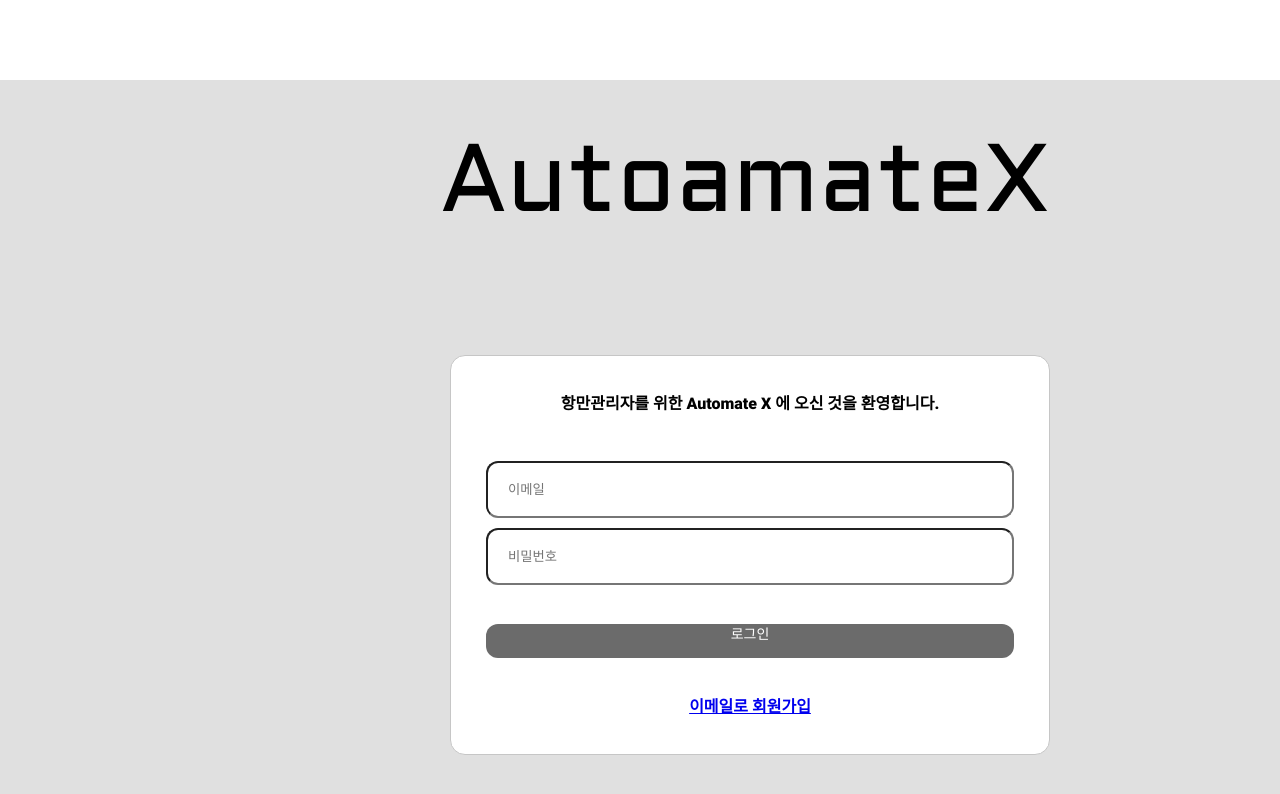
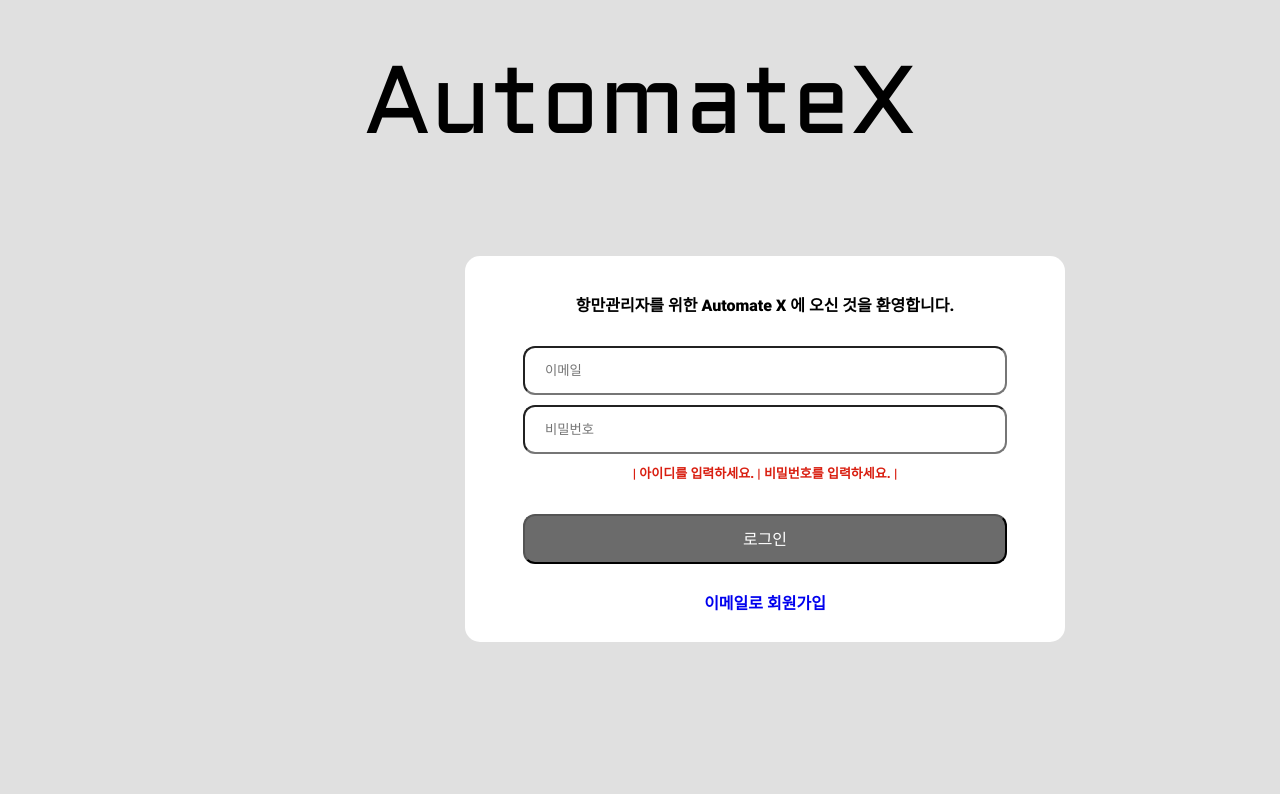
Before and after one commit to Stendhalsynd/ICT-23HP050-front, a React (Create React App) app: page /createAccountPage in a window 1280 px wide. Shown: the top 794 px of the page. Built offline with nearby package versions, Linux system fonts and the light colour scheme.

Commit message:
Update: #6-스타일컴포넌트로-수정

```diff
--- a/package.json
+++ b/package.json
@@ -11,7 +11,7 @@
     "react-responsive": "^9.0.2",
     "react-router-dom": "^6.14.1",
     "react-scripts": "5.0.1",
-    "styled-components": "^6.0.4",
+    "styled-components": "^6.0.5",
     "styled-reset": "^4.5.1",
     "web-vitals": "^2.1.4"
   },
--- a/src/component/button/Button.js
+++ b/src/component/button/Button.js
@@ -4,8 +4,11 @@ import colors from '../../config/Colors';
 const StyledButton = styled.button`
   border-radius: 12px;
   display: flex;
-  width: 100%;
-  padding: 10px 20px;
+  width: ${(props) => props.width};
+  height: ${(props) => props.height};
+  margin-top: ${(props) => props.marginTop};
+  matgin-left: ${(props) => props.marginLeft};
+  padding: 10px, 20px;
   justify-content: center;
   align-content: center;
   font: 500 14px normal var(--font-Roboto); // font-weight font-size font-style font-family
@@ -23,6 +26,12 @@ const StyledButton = styled.button`
     color: ${colors.gray};
     font: 400 16px normal; // font-weight font-size font-style
   `};
+
+  ${(props) => props.login && css `
+    padding-top: 10px;
+    margin-bottom: 20px;
+    font: 500 16px normal; // font-weight font-size font-style
+  `};
 `;
 
 function Button({text, children, ...props}) {
--- /dev/null
+++ b/src/component/button/InputButton.js
@@ -0,0 +1,20 @@
+import styled, {css} from 'styled-components'
+import colors from '../../config/Colors'
+
+const StyledInputButton = styled.input`
+    background-color: ${colors.btn_input}
+    height: ${(props) => props.height};
+    width: ${(props) => props.width};
+    border-radius: 12px;
+    padding: 15px 20px;
+    display: flex;
+    flex-direction: column;
+    margin-top: ${(props) => props.marginTop || '0px'};
+`;
+
+function InputButton({text, children, ...props}) {
+    return <StyledInputButton {...props}>
+        {text || children}
+    </StyledInputButton>
+}
+export default InputButton;
--- /dev/null
+++ b/src/component/form/Form.js
@@ -0,0 +1,34 @@
+import styled, {css} from 'styled-components'
+
+const StyledForm = styled.div`
+
+    display: flex;
+    flex-direction: column;
+    justify-content: center;
+    align-items: center;
+    gap: 10px;
+
+    width: 600px;
+    height: 386px;
+
+    background: #FFFFFF;
+    border-radius: 15px;
+
+    /* font */
+    font-family: var(--font-Roboto);
+    font-style: normal;
+    font-weight: 600;
+    font-size: 16px;
+    line-height: 19px;
+
+    margin-left: 465px;
+    margin-top: 100px;
+`;
+
+function Form({children,...props}) {
+  return <StyledForm {...props}>
+    {children}
+  </StyledForm>
+}
+
+export default Form;
--- a/src/component/header/Header.js
+++ b/src/component/header/Header.js
@@ -14,6 +14,7 @@ const StyledHeader = styled.header`
   ${(props) => props.main && css `
     color: ${colors.white};
   `};
+
 `;
 
 function Header({...props}) {
--- a/src/component/typography/Typography.js
+++ b/src/component/typography/Typography.js
@@ -7,9 +7,10 @@ const StyledTypography = styled.div`
   font-weight: ${(props) => (props.fontWeight ? props.fontWeight : 700)};
   line-height: ${(props) => props.lineHeight || "40px"};
 
-  color: ${(props) => props.textColor || colors.white};
+  color: ${(props) => props.color || colors.white};
   text-align: ${(props) => props.textAlign || "center"};
   margin-top: ${(props) => props.marginTop || "0px"};
+  margin-left: ${(props) => props.marginLeft || "0px"};
 `;
 
 function Typography({ children, ...props }) {
--- a/src/config/Colors.js
+++ b/src/config/Colors.js
@@ -2,6 +2,7 @@ const colors = {
   // button color
   btn_default: "#6B6B6B", // secondary_default, 회색 버튼
   btn_disabled: "rgba(107,107,107,0.3)", // secondary_disabled, 회색 버튼 비활성화
+  btn_input:  "#ffffff", // input_button, 흰색 버튼
 
   // background color
   bg_default: "#E0E0E0", // figma_black_5, 회색배경
@@ -15,6 +16,7 @@ const colors = {
   gray: "#C6C6C6", // 회색
   black: "#000000", // 검은색
   orange: "#FF5811", // 주황색
+  red: "#D91F11", //빨간색
 };
 
 export default colors;
--- a/src/css/create_account_page.css
+++ /dev/null
@@ -1,71 +0,0 @@
-/* create_account_page.css */
-main{
-  position: absolute;
-  width: 1280px;
-  height: 720px;
-  left: 0px;
-  bottom: 0px;
-  background: #E0E0E0;
-}
-.main_text2 {
-   /* Auto layout */
-   display: flex;
-   flex-direction: row;
-   align-items: flex-start;
-   position: absolute;
-   left: 440px;
-   top: calc(50% - 300px); /* Adjusted top position to center the text vertically */
-   width: 550px;
-   height: 100px;
-   font-family: var(--font-Aldrich);
-   font-style: normal;
-   font-weight: 400;
-   font-size: 96px;
-   line-height: 94px;
-   text-align: center;
-   color: #000000;
-   flex: none;
-   order: 0;
-   flex-grow: 0;
-}
-
-.frame{
-  box-sizing: border-box;
-
-  /* Auto layout */
-  display: flex;
-  flex-direction: column;
-  justify-content: center;
-  align-items: center;
-  padding: 38px 20px;
-  gap: 10px;
-  isolation: isolate;
-  position: absolute;
-  width: 600px;
-  height: 400px;
-  left: 450px;
-  top: calc(50% - 386px/2 + 108px);
-
-  /* background/white */
-  background: #FFFFFF;
-  /* border/gray 30 */
-  border: 1px solid #C6C6C6;
-  border-radius: 15px;
-
-  /* font */
-  font-family: var(--font-Roboto);
-  font-style: normal;
-  font-weight: 600;
-  font-size: 16px;
-  line-height: 19px;
-}
-
-.inputButton{
-  background-color: #ffffff;
-  height: 50px; /* Set a constant height for inputButton */
-  width: 484px;
-  border-radius: 12px;
-  padding: 10px 20px;
-  display: flex;
-  flex-direction: column;
-}
--- a/src/css/default_page.css
+++ /dev/null
@@ -1,117 +0,0 @@
-main {
-  /* desktop frame */
-
-  position: absolute;
-  width: 1280px;
-  height: 720px;
-  left: 0px;
-  bottom: 0px;
-
-  /* figma/black 5 */
-  background: #e0e0e0;
-}
-.main_container {
-  position: relative;
-  display: flex;
-  justify-content: center;
-  align-items: center;
-  flex-direction: column;
-  width: 100vw;
-  height: 100vh;
-}
-.main_text {
-  /* Auto layout */
-  /* display: flex;
-  flex-direction: row;
-  align-items: flex-start;
-  padding: 0px; */
-
-  /* position: absolute; */
-  /* left: 470px; */
-  /* top: 170px; */
-
-  /* width: 550px; */
-  /* height: 100px; */
-
-  font-family: var(--font-Aldrich);
-  font-style: normal;
-  font-weight: 400;
-  font-size: 96px;
-  line-height: 94px;
-  /* identical to box height */
-  /* text-align: center; */
-
-  /* common/black */
-  /* color: #000000; */
-
-  /* Inside auto layout */
-  /* flex: none;
-  order: 0;
-  flex-grow: 0; */
-  margin-bottom: 82px;
-}
-.default_button {
-  display: flex;
-  /* flex-direction: row; */
-  justify-content: center;
-  align-items: center;
-  padding: 10px 20px;
-
-  /* position: absolute; */
-  width: 300px;
-  height: 60px;
-  /* left: 610px;
-  top: 380px; */
-
-  /* secondary/default */
-  background: #6b6b6b;
-  border-radius: 12px;
-
-  /* Inside auto layout */
-  /* flex: none;
-  order: 0;
-  align-self: stretch;
-  flex-grow: 0; */
-
-  /* Other/Button */
-  font-family: var(--font-Roboto);
-  font-style: normal;
-  font-weight: 500;
-  font-size: 8px;
-  line-height: 10px;
-  /* identical to box height, or 143% */
-  /* display: flex;
-  align-items: center;
-  text-align: center; */
-  /* padding-left: 40px; */
-
-  /* Palette/Gray/White */
-  color: #ffffff;
-
-  /* Inside auto layout */
-  /* flex: none;
-  order: 0;
-  align-self: stretch;
-  flex-grow: 0; */
-}
-.radioButton {
-  /* position: absolute; */
-  width: 15px;
-  height: 15px;
-
-  align-items: center;
-  /* Oval */
-
-  box-sizing: border-box;
-
-  /* position: absolute; */
-  left: 110px;
-  right: 12.5%;
-  top: 20px;
-  bottom: 12.5%;
-  border-radius: 16px;
-  margin-right: 5px;
-
-  /* Palette/Gray/White */
-  border: 3px solid #ffffff;
-}
--- a/src/screen/Create_account_page.js
+++ b/src/screen/Create_account_page.js
@@ -1,37 +1,68 @@
-import React, {useState} from 'react';
-import "../css/create_account_page.css";
-import { Link } from 'react-router-dom';
-import LoginButton from '../component/login_button';
+import React, {useState} from "react";
+import Header from "../component/header/Header";
+import Form from "../component/form/Form";
+import InputButton from "../component/button/InputButton";
+import Button from "../component/button/Button";
+import Typography from "../component/typography/Typography";
+import styled, {css} from "styled-components";
+import colors from "../config/Colors";
+import { Link } from "react-router-dom";
 
-const createAccountPage = ({ form, children }) => {
-  /*const [inputId, setID] = useState("");
+const CreateAccountPage = ({ form, children }) => {
+
+  const [inputId, setId] = useState("");
   const [inputPw, setPw] = useState("");
+  const [idMessage, setIdMessage] = useState("|  아이디를 입력하세요.  |");
+  const [pwMessage, setPwMessage] = useState("  비밀번호를 입력하세요.  |");
 
-  const  = (e) => {
-    if (setID(e.target.value) == null || setPw) {
-      alert("아이디를 확인하세요.")
+  const handleInputId = (e) => {
+    const id = e.target.value
+    setId(id)
+    if (id.length > 0)
+      setIdMessage("|  아이디가 입력되었습니다.  |")
+    else if (id.length < 1)
+      setIdMessage("|  아이디를 입력하세요.  |")
+  }
+
+  const handleInputPw = (e) => {
+    const pw = e.target.value
+    setPw(pw)
+    if (pw.length > 0) {
+      setPwMessage("  비밀번호가 입력되었습니다.  |")
     }
-  }*/
+    else if (pw.length < 1) {
+      setPwMessage("  비밀번호를 입력하세요.  |")
+    }
+
+  }
 
 
   return (
-    <div >
-      <main>
-        <h1 className="main_text2">AutoamateX</h1>
 
-        <form className='frame'>
-          항만관리자를 위한 Automate X 에 오신 것을 환영합니다.
-          <br /><br /><br />
-          <input className='inputButton' type="text" placeholder='이메일'></input>
-          <input className='inputButton' type="password" placeholder='비밀번호'></input>
-          <br />
-          <LoginButton/>
-          <br />
-          <Link to={'/SignUpPage'}>이메일로 회원가입</Link>
-        </form>
-      </main>
-    </div>
-  );
+    <Container>
+      <Header paddingTop="62px"/>
+
+      <Form>
+        <Typography fontSize="16px" lineHeight="20px" color= {colors.black} marginTop="10px">항만관리자를 위한 Automate X 에 오신 것을 환영합니다.</Typography>
+        <InputButton type="text" placeholder='이메일' value={inputId} onChange={handleInputId} width="440px" height="100px" marginTop= "20px"/>
+        <InputButton type="password" placeholder='비밀번호' value={inputPw} onChange={handleInputPw} width="440px" height="50px"/>
+        <Typography fontSize="13px" lineHeight="20px" color= {colors.red}>{idMessage}{pwMessage}</Typography>
+        <Button login width="484px" height="50px" marginTop="20px">로그인</Button>
+        <Link to={'/SignUpPage'} style={{textDecoration: "none"}}>
+          이메일로 회원가입
+        </Link>
+      </Form>
+
+    </Container>
+  )
 };
 
-export default createAccountPage;
+const Container = styled.div`
+  position: relative;
+  display: flex;
+  flex-direction: column;
+  height: 100vh;
+  background: ${colors.bg_default}
+`;
+
+export default CreateAccountPage;
--- a/src/screen/Default_page.js
+++ b/src/screen/Default_page.js
@@ -1,35 +1,51 @@
 import React from "react";
-import "../css/default_page.css";
+import Header from "../component/header/Header";
+import Button from "../component/button/Button";
+import Typography from "../component/typography/Typography";
+import styled, {css} from "styled-components";
+import colors from "../config/Colors"
 import { Link } from "react-router-dom";
+
 const defaultPage = ({ form, children }) => {
   return (
-    <>
-      <div className="main_container">
-        {/* <h1>AutomateX</h1> */}
-        <h1 className="main_text">AutoamateX</h1>
-        <Link to={"/CreateAccountPage"}>
-          <button className="default_button">
-            <i className="radioButton"></i>
-            <div>START</div>
-          </button>
-        </Link>
-      </div>
-    </>
-
-    // <div>
-    //   <main>
-    //     <header>
-    //       <h1 className="main_text">AutoamateX</h1>
-    //       <Link to={"/CreateAccountPage"}>
-    //         <button className="default_button">
-    //           <i className="radioButton"></i>
-    //           <h1>START</h1>
-    //         </button>
-    //       </Link>
-    //     </header>
-    //   </main>
-    // </div>
+    <Container>
+      <Header paddingTop="228px"/>
+      <Link to={"/CreateAccountPage"} style={{ textDecoration: "none" }}>
+          <CustomButton width="288px" height="54px" style={{ marginTop: "5%", marginLeft: "40%" }}>
+            <RadioBtn/><Typography marginTop="5px" marginLeft="5px" fontSize="15px">START</Typography>
+          </CustomButton>
+      </Link>
+    </Container>
   );
 };
 
+const Container = styled.div`
+  position: relative;
+  display: flex;
+  flex-direction: column;
+  height: 100vh;
+  background: transparent;
+  background: ${colors.bg_default}
+`;
+
+const RadioBtn = styled.div`
+  width: 15px;
+  height: 15px;
+  align-items: center;
+  box-sizing: border-box;
+  left: 110px;
+  right: 12.5%;
+  top: 20px;
+  bottom: 12.5%;
+  border-radius: 16px;
+  margin-right: 5px;
+  margin-top: 6%;
+  border: 3px solid #ffffff;
+`;
+
+const CustomButton = styled(Button)`
+
+`;
+
+
 export default defaultPage;
```
Also changed, not shown: 1 other file (tests, documents, lock files or other folders).
